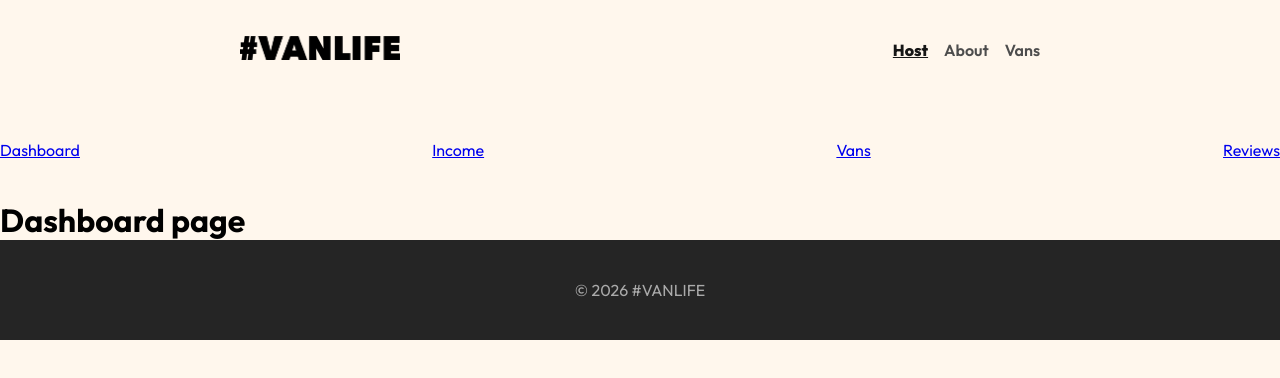
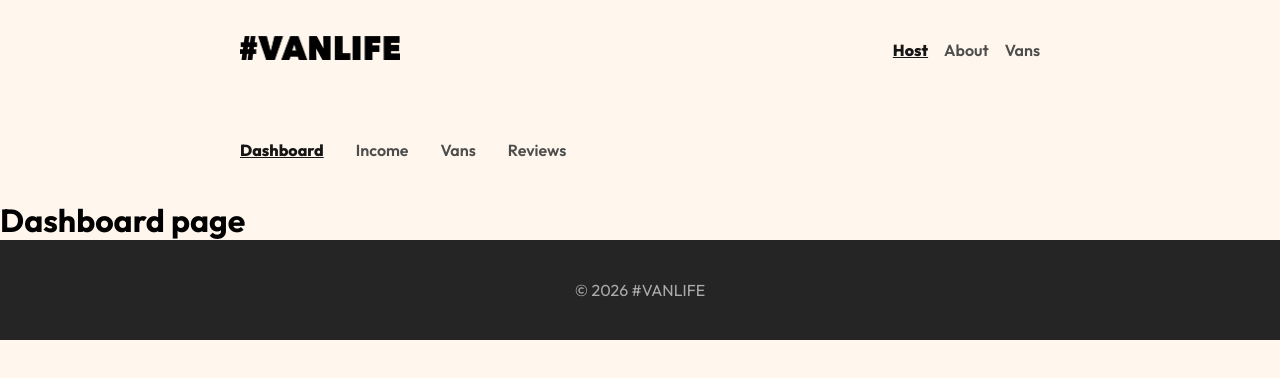
Before and after one commit to Davsan88/vanlife-react-router, a React (Vite) app: page /host in a window 1280 px wide. Shown: the top 378 px of the page. Built offline with nearby package versions, Linux system fonts and the light colour scheme; what miragejs would draw is missing.

Commit message:
refactor: use NavLink for host layout navigation

```diff
--- a/src/components/HostLayout.jsx
+++ b/src/components/HostLayout.jsx
@@ -1,30 +1,35 @@
-import { Link, Outlet } from 'react-router'
+import { NavLink, Outlet } from 'react-router'
 
 const HostLayout = () => {
 
     return (
         <>
-            <nav>
-                <Link
+            <nav className='host-layout-nav container'>
+                <NavLink
                     to='/host'
+                    end
+                    className={({ isActive }) => isActive ? 'nav-active' : 'nav-link'}
                 >
                     Dashboard
-                </Link>
-                <Link
+                </NavLink>
+                <NavLink
                     to='/host/income'
+                    className={({ isActive }) => isActive ? 'nav-active' : 'nav-link'}
                 >
                     Income
-                </Link>
-                <Link
+                </NavLink>
+                <NavLink
                     to='/host/vans'
+                    className={({ isActive }) => isActive ? 'nav-active' : 'nav-link'}
                 >
                     Vans
-                </Link>
-                <Link
+                </NavLink>
+                <NavLink
                     to='/host/reviews'
+                    className={({ isActive }) => isActive ? 'nav-active' : 'nav-link'}
                 >
                     Reviews
-                </Link>
+                </NavLink>
             </nav>
             <Outlet />
         </>
```
